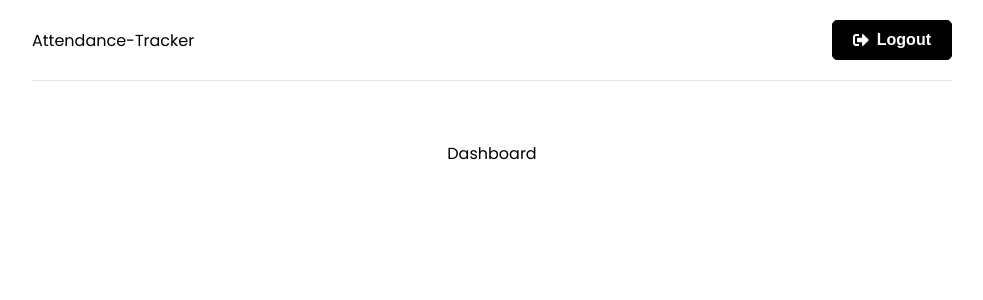
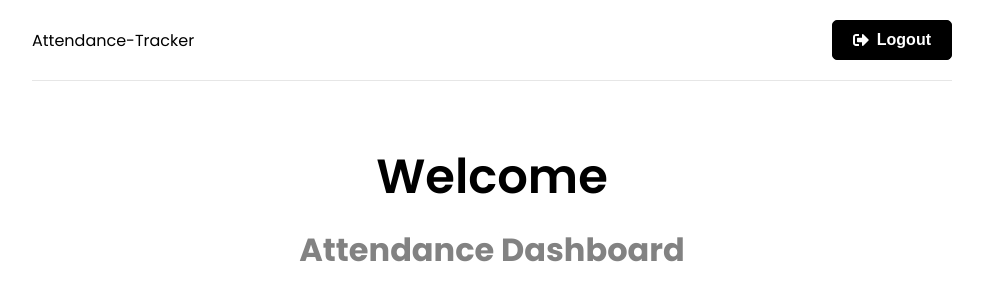
Before and after one commit to Devang2304/Attendify, a React (Create React App) app in the folder client/: page / in a window 1280 px wide. Shown: the top 300 px of the page, without its empty margins (148-1131 px from the left). Built offline with nearby package versions, Linux system fonts and the light colour scheme; sample sign-in values are in the browser's storage.

Commit message:
initial setup for attendance redux

```diff
--- a/client/src/app/store.js
+++ b/client/src/app/store.js
@@ -1,8 +1,10 @@
 import { configureStore } from '@reduxjs/toolkit'
 import authReducer from '../features/auth/authSlice'
+import attendanceReducer from '../features/attendance/attendanceSlice'
 
 export const store = configureStore({
   reducer: {
     auth: authReducer,
+    attendance : attendanceReducer
   },
 })
--- a/client/src/features/attendance/attendanceSlice.js
+++ b/client/src/features/attendance/attendanceSlice.js
@@ -0,0 +1,20 @@
+import { createSlice, createAsyncThunk} from "@reduxjs/toolkit";
+
+const initialState = {
+    attendance: [],
+    isError: false,
+    isSuccess: false,
+    isLoading: false,
+    message: ''
+}
+
+export const attendanceSlice = createSlice({
+    name: 'attendance',
+    initialState,
+    reducers: {
+        reset: ( state ) => initialState,
+    },
+})
+
+export const {reset} = attendanceSlice.actions
+export default attendanceSlice.reducer
--- a/client/src/pages/Dashboard.jsx
+++ b/client/src/pages/Dashboard.jsx
@@ -1,6 +1,24 @@
+import { useEffect } from "react";
+import { useSelector } from "react-redux";
+import { useNavigate } from "react-router-dom";
+
+
 const Dashboard = () => {
+  const navigate = useNavigate();
+  const {user} = useSelector((state)=>state.auth);
+
+  useEffect(()=>{
+    if(!user){
+      navigate('/login');
+    }
+  },[user,navigate])
   return (
-    <div>Dashboard</div>
+    <>
+    <section className="heading">
+      <h1>Welcome {user && user.userName}</h1>
+      <p>Attendance Dashboard</p>
+    </section>
+    </>
   )
 }
 
```
